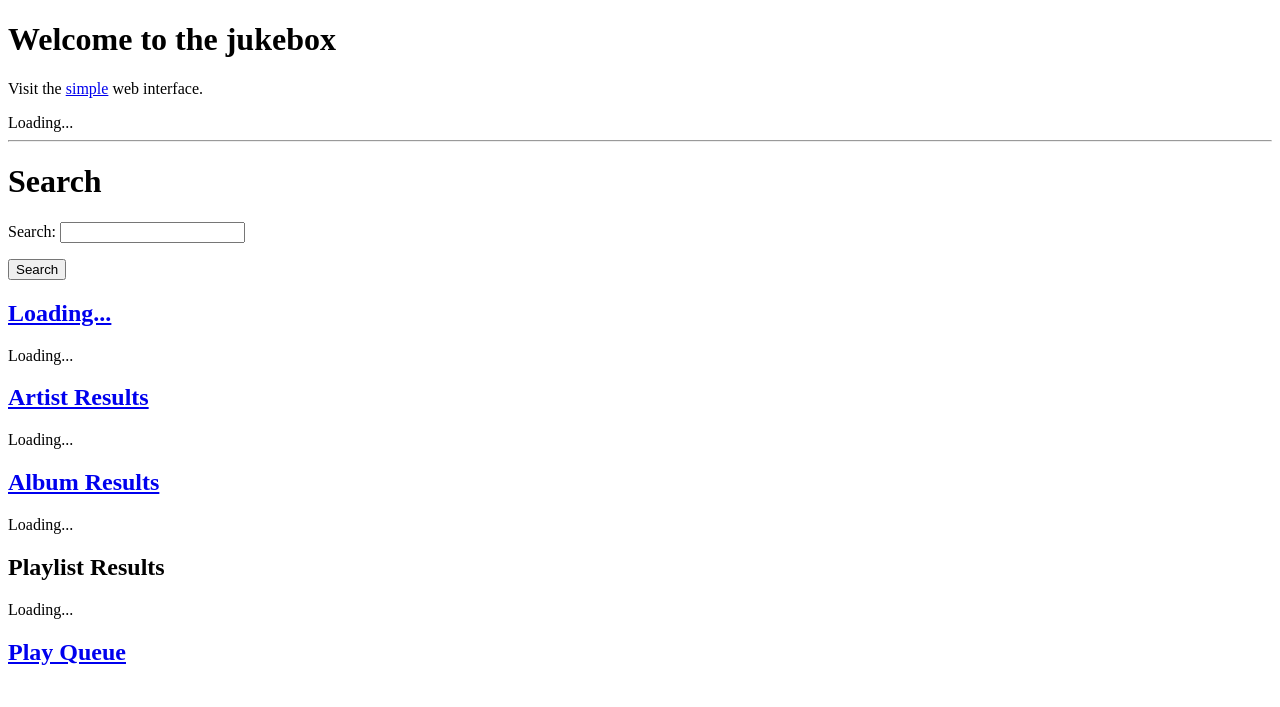
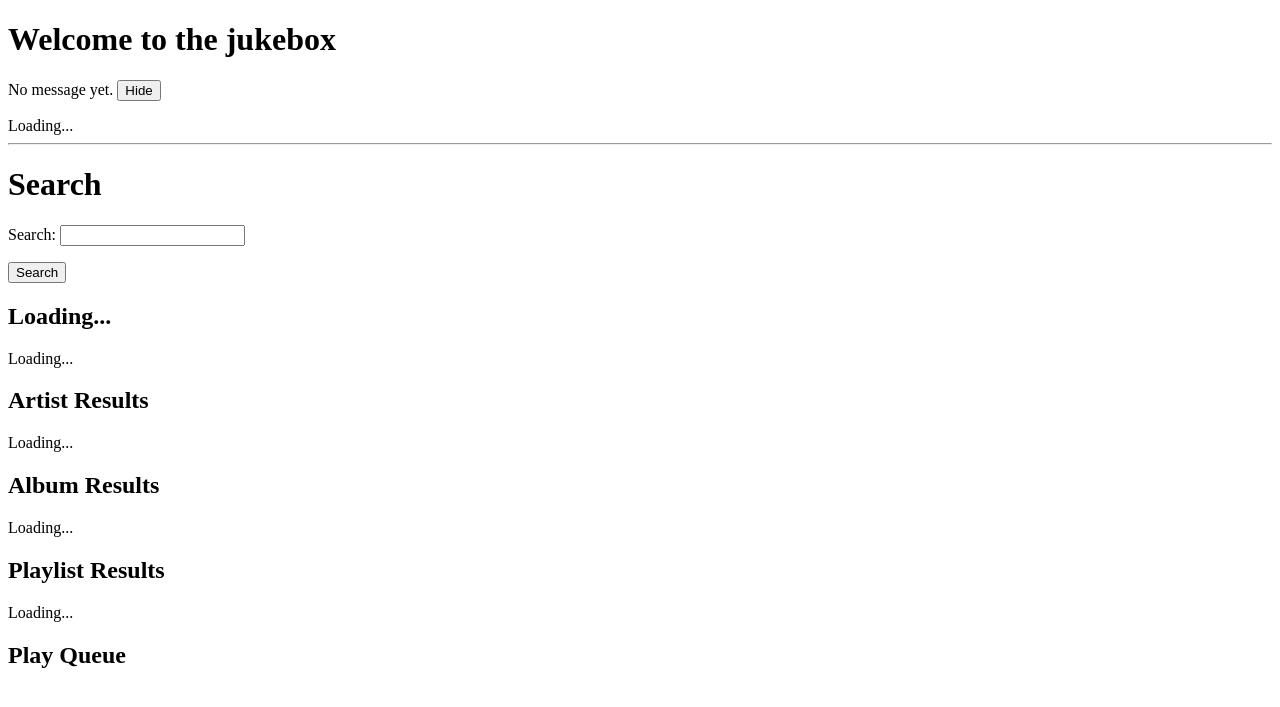
Before and after one commit to trambelus/jukebox, a Python web app: template jukebox/templates/index.html in a window 1280 px wide. Shown: the top 707 px of the page. Run offline with Jinja, Linux system fonts and the light colour scheme; the template is opened without the code that fills it: most values are stand-ins (such as "Sample title", 1, 10 or a date in 2020); form fields are guessed from the names that the template uses; some libraries are stand-ins or nearby versions.

Commit message:
Fixed the web interface in a big way (thanks for help Martin).

```diff
--- a/jukebox/environment.py
+++ b/jukebox/environment.py
@@ -63,7 +63,7 @@
 def format_album(album):
     """Format an album."""
     escape = environment.filters['escape']
-    return '<a class="track-album" id="{0.id}" href="/album/{0.id}">{artist} - {name} ({year})</a>{artwork}'.format(
+    return '<span><a class="track-album" id="{0.id}" href="/album/{0.id}">{artist} - {name} ({year})</a></span>{artwork}'.format(
         album,
         artist = escape(album.artists[0].name if album.artists else 'Unknown Artist'),
         name = escape(album.name),
--- /dev/null
+++ b/jukebox/templates/base.html
@@ -0,0 +1,17 @@
+<!doctype html>
+<html>
+<head>
+<title>{% block title %}{{ app_name }}{% endblock %}</title>
+<meta http-equiv="Content-Type" content="text/html; charset=utf-8" />
+<meta name="Robots" content="NoIndex, NoFollow" />
+<link href="//ajax.googleapis.com/ajax/libs/jqueryui/1.11.4/themes/smoothness/jquery-ui.css" id="Stylesheet_jQueryUI" rel="stylesheet" type="text/css" />
+{% block head %}
+<!-- Head stuff goes here. -->
+{% endblock %}
+</head>
+<body>
+{% block main %}
+<!-- Body stuff goes here. -->
+{% endblock %}
+</body>
+</html>
--- a/jukebox/templates/index.html
+++ b/jukebox/templates/index.html
@@ -1,10 +1,5 @@
-<!doctype html>
-<html>
-<head>
-<title>{{ app_name }}</title>
-<meta http-equiv="Content-Type" content="text/html; charset=utf-8" />
-<meta name="Robots" content="NoIndex, NoFollow" />
-<link href="//ajax.googleapis.com/ajax/libs/jqueryui/1.11.4/themes/smoothness/jquery-ui.css" id="Stylesheet_jQueryUI" rel="stylesheet" type="text/css" />
+{% extends 'base.html' %}
+{% block head %}
 <script id="Script_jQuery" src="//ajax.googleapis.com/ajax/libs/jquery/1.12.2/jquery.min.js" type="text/javascript"></script>
 <script id="Script_jQueryUI" src="//ajax.googleapis.com/ajax/libs/jqueryui/1.11.4/jquery-ui.min.js" type="text/javascript"></script>
 <script id="Script_JsRender" src="//cdnjs.cloudflare.com/ajax/libs/jsrender/0.9.75/jsrender.min.js" type="text/javascript"></script>
@@ -49,6 +44,7 @@
 old_album = null
 old_playlist = null
 old_queue = null
+loading = false
 
 $(document).ready(function () {
     $(".hidden").hide()
@@ -57,19 +53,21 @@
     })
     $(".toggle").click(function(e) {
         e.preventDefault()
-        $(this.id).toggle()
+        $("." + this.id).toggle()
     })
     $("#search_form").submit(function (e) {
         e.preventDefault()
-        search = $("#search").prop("value")
+        var search = $("#search").val()
         if (search) {
-            $("#search").prop("value", "")
+            $("#search").val("")
             $.get(encodeURI("/modern_search/" + search))
         } else {
             alert("You must enter something to search for.")
         }
     })
     setInterval(function() {
+        if (!loading) {
+            loading = true
             $.getJSON("/json", function(data) {
                 if (data.message && data.message != old_message) {
                     old_message = data.message
@@ -132,19 +130,16 @@
                     $("#track_queue").html(data.queue)
                 }
             fix_links()
+            loading = false
         })
-    }, 1000)
+        }
+    }, 100)
 })
 </script>
-</head>
-<body>
+{% endblock %}
+{% block main %}
 <h1>Welcome to the jukebox</h1>
-<p>Visit the <a href="/">simple</a> web interface.</p>
-<div class="hidden" id="message">
-<h1>Message</h1>
-<p id="message_content">No message yet.</p>
-<p><input type="button" id="message_button" value="OK"></p>
-</div>
+<p id="message"><span id="message_content" role="status">No message yet.</span> <input type="button" id="message_button" value="Hide"></p>
 <div id="now_playing">Loading...</div>
 <hr>
 {% for id in ['artist', 'album', 'playlist'] %}
@@ -158,15 +153,14 @@
 <p>Search: {{ form.search }}</p>
 <p><input type="submit" value="Search"></p>
 </form>
-<h2><a class="toggle" id="#track_results" href="#"><div id="tracks_header">Loading...</div></a></h2>
-<div id="track_results">Loading...</div>
-<h2><a class="toggle" id="#artist_results" href="#"><div>Artist Results</div></a></h2>
-<div id="artist_results">Loading...</div>
-<h2><a class="toggle" id="#album_results" href="#"><div>Album Results</div></a></h2>
-<div id="album_results">Loading...</div>
-<h2><a class="toggle" id="#playlist_results"><div>Playlist Results</div></a></h2>
-<div id="playlist_results">Loading...</div>
-<h2><a class="toggle" id="#track_queue" href="#"><div>Play Queue</div></a></h2>
-<div class="hidden" id="track_queue">Loading...</div>
-</body>
-</html>
+<div class="toggle" id="tracks"><h2 id="tracks_header">Loading...</h2></div>
+<div class="tracks" id="track_results">Loading...</div>
+<div class="toggle" id="artists"><h2>Artist Results</h2></div>
+<div class="artists" id="artist_results">Loading...</div>
+<div class="toggle" id="albums"><h2>Album Results</h2></div>
+<div class="albums" id="album_results">Loading...</div>
+<div class="toggle" id="playlists"><h2>Playlist Results</h2></div>
+<div class="playlists" id="playlist_results">Loading...</div>
+<div class="toggle" id="queue"><h2>Play Queue</h2></div>
+<div class="hidden queue" id="track_queue">Loading...</div>
+{% endblock %}
```
Also changed, not shown: jukebox/pages.py (+7 -1 lines). Lines whose indentation alone changed are shown as unchanged.
